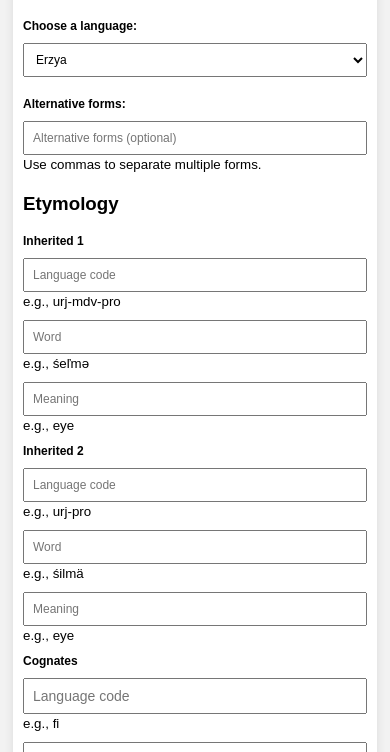
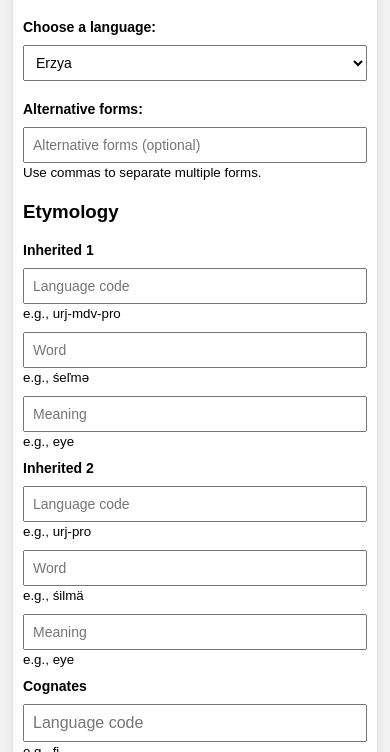
Before and after one commit to aleksanterinazarenko/wiktionary-article-generator, a plain HTML site: page index.html in a window 390 px wide. Shown: the part 92-844 px from the top of the page. Drawn offline with Linux system fonts and the light colour scheme.

Commit message:
Update index.html

```diff
--- a/index.html
+++ b/index.html
@@ -90,7 +90,34 @@
       }
 
       input, select, button {
+        font-size: 16px;
+        padding: 10px;
+      }
+
+      label {
+        font-size: 16px;
+      }
+
+      .output {
+        font-size: 16px;
+      }
+
+      .meaning-group input, .cognate-group input {
+        font-size: 16px;
+      }
+
+      .references-group textarea {
         font-size: 14px;
+      }
+    }
+
+    @media (max-width: 400px) {
+      input, select, button {
+        font-size: 14px;
+        padding: 8px;
+      }
+
+      .container {
         padding: 10px;
       }
 
@@ -100,33 +127,6 @@
 
       .output {
         font-size: 14px;
-      }
-
-      .meaning-group input, .cognate-group input {
-        font-size: 14px;
-      }
-
-      .references-group textarea {
-        font-size: 14px;
-      }
-    }
-
-    @media (max-width: 400px) {
-      input, select, button {
-        font-size: 12px;
-        padding: 8px;
-      }
-
-      .container {
-        padding: 10px;
-      }
-
-      label {
-        font-size: 12px;
-      }
-
-      .output {
-        font-size: 12px;
       }
     }
   </style>
```
